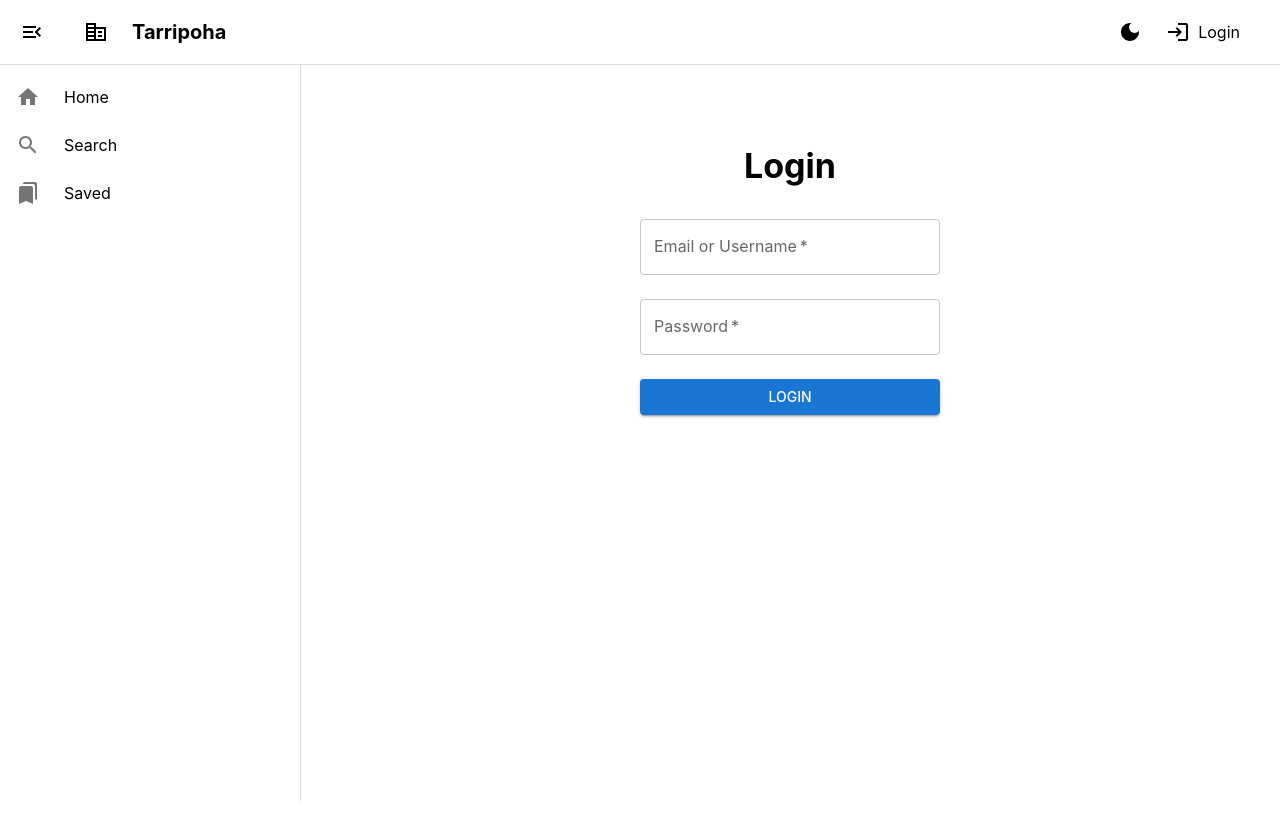
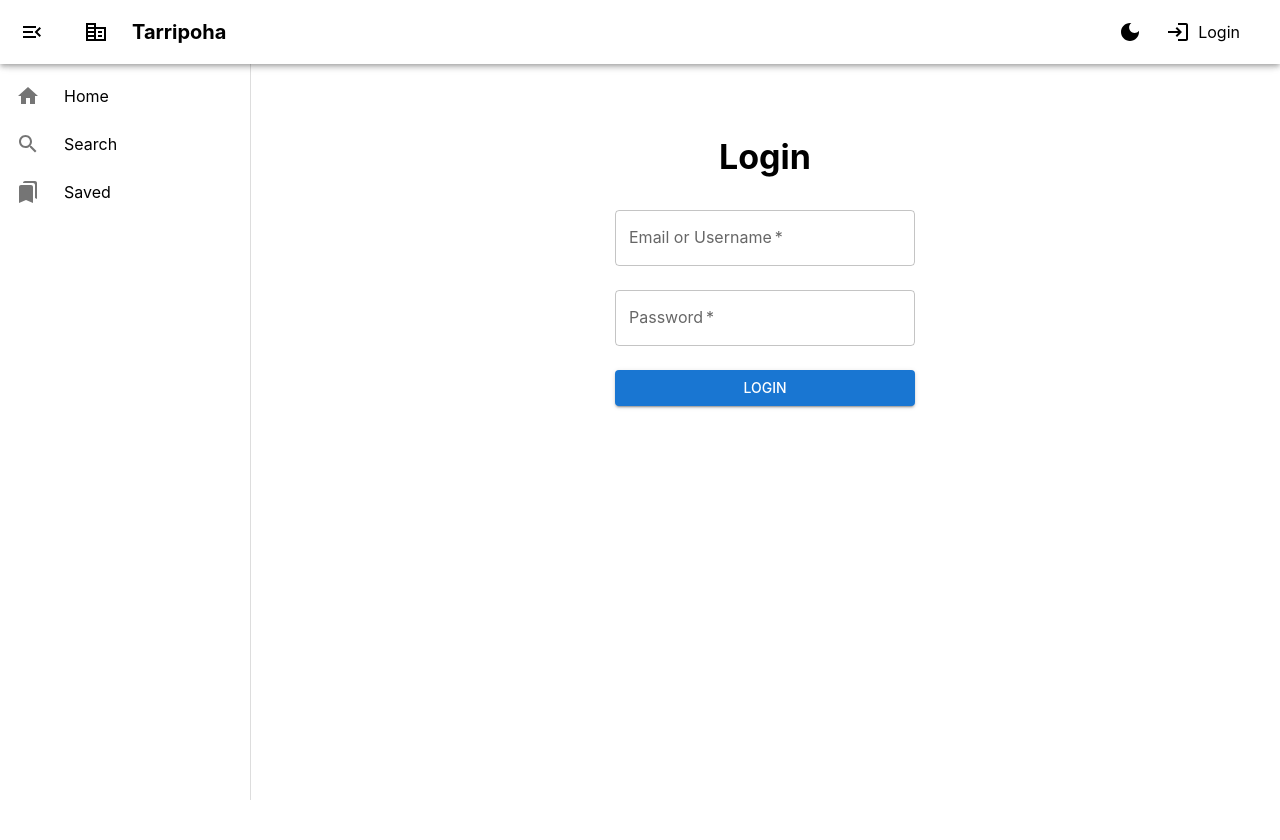
Before and after one commit to rajatsangrame/tarripoha-frontend, a React (Create React App) app: page /login in a window 1280 px wide. Both pictures are taken after a click on the button 32 px from the left and 32 px from the top of the page. Shown: the top 840 px of the page. Built offline with nearby package versions, Linux system fonts and the light colour scheme.

Commit message:
updated project structure

```diff
--- a/src/App.tsx
+++ b/src/App.tsx
@@ -1,11 +1,14 @@
-import { Outlet } from "react-router-dom";
+import React from "react";
+import { Box } from "@mui/material";
+import NavigationDrawer from "./component/NavigationDrawer";
+import { AppToolbar } from "./component/AppToolbar";
+import MainContainer from "./component/MainContainer";
 import { useState } from "react";
+import createCustomTheme from "./theme";
+import { AuthProvider } from "./context/AuthContext";
 import { ThemeProvider } from "@emotion/react";
-import createCustomTheme from "./theme";
-import { NavigationBar } from "./component/NavigationBar"
-import { AuthProvider } from "./context/AuthContext";
 
-export default function App() {
+const App: React.FC = () => {
   const [isDarkMode, setIsDarkMode] = useState(false);
   const [drawerOpen, setDrawerOpen] = useState(false);
 
@@ -15,28 +18,35 @@ export default function App() {
   const theme = createCustomTheme(isDarkMode ? "dark" : "light");
 
   const drawerWidthCollapsed = 60;
-  const drawerWidthExpanded = 300;
+  const drawerWidthExpanded = 250;
 
   return (
     <ThemeProvider theme={theme}>
+
       <AuthProvider>
-        <div style={{ minHeight: '100vh', background: isDarkMode ? "black" : "white" }}>
-          <NavigationBar toggleTheme={toggleTheme}
+        <Box display="flex" flexDirection="column" height="100vh">
+          <AppToolbar toggleTheme={toggleTheme}
             isDarkMode={isDarkMode}
             drawerOpen={drawerOpen}
             toggleDrawer={toggleDrawer} />
-          <div
-            style={{
+          <Box display="flex" flexDirection="row" width="100%" overflow="visible"
+            sx={{ flexShrink: 0 }}>
+            <NavigationDrawer
+              drawerOpen={drawerOpen}
+              drawerWidthCollapsed={drawerWidthCollapsed}
+              drawerWidthExpanded={drawerWidthExpanded}
+            />
+            <Box component="main" sx={{
               flexGrow: 1,
-              marginLeft: drawerOpen ? drawerWidthExpanded : drawerWidthCollapsed,
-              transition: "margin 0.3s ease-in-out",
-              padding: "16px"
-            }}
-          >
-            <Outlet />
-          </div>
-        </div>
+            }}>
+              <MainContainer />
+            </Box>
+
+          </Box>
+        </Box>
       </AuthProvider>
     </ThemeProvider>
   );
-}
+};
+
+export default App;
--- /dev/null
+++ b/src/AppRouter.tsx
@@ -0,0 +1,11 @@
+import React from "react";
+import { BrowserRouter as Router } from "react-router-dom";
+import App from "./App";
+
+const AppRouter: React.FC = () => (
+  <Router>
+    <App />
+  </Router>
+);
+
+export default AppRouter;
--- /dev/null
+++ b/src/component/AppToolbar.tsx
@@ -0,0 +1,40 @@
+import React from "react";
+import MenuIcon from "@mui/icons-material/Menu";
+import MenuOpen from "@mui/icons-material/MenuOpen";
+import LightModeIcon from "@mui/icons-material/LightMode";
+import DarkModeIcon from "@mui/icons-material/DarkMode";
+import CorporateFare from "@mui/icons-material/CorporateFare";
+import { AppBar, IconButton, Toolbar, Typography } from "@mui/material";
+import ToolbarAccount from "./ToolbarAccount";
+
+interface AppToolbarProps {
+    isDarkMode: boolean;
+    drawerOpen: boolean;
+    toggleTheme: () => void;
+    toggleDrawer: () => void;
+}
+export const AppToolbar: React.FC<AppToolbarProps> = ({ isDarkMode, drawerOpen, toggleTheme, toggleDrawer }) => {
+    return (
+        <AppBar position="fixed" sx={{ zIndex: (theme) => theme.zIndex.drawer + 1 }}>
+            <Toolbar>
+                <IconButton edge="start" color="inherit" aria-label="menu" onClick={toggleDrawer} sx={{ mr: 2 }}>
+                    {drawerOpen ? <MenuOpen /> : <MenuIcon />}
+                </IconButton>
+
+                <IconButton edge="start" color="inherit" aria-label="logo" sx={{ ml: 1, mr: 2 }}>
+                    <CorporateFare />
+                </IconButton>
+
+                <Typography variant="h6" sx={{ flexGrow: 1, fontWeight: "bold" }}>
+                    Tarripoha
+                </Typography>
+
+                <IconButton color="inherit" onClick={toggleTheme}>
+                    {isDarkMode ? <LightModeIcon /> : <DarkModeIcon />}
+                </IconButton>
+
+                <ToolbarAccount />
+            </Toolbar>
+        </AppBar>
+    );
+};
--- /dev/null
+++ b/src/component/DrawerHeader.tsx
@@ -0,0 +1,13 @@
+import { styled } from "@mui/material";
+
+const DrawerHeader = styled('div')(({ theme }) => ({
+    display: 'flex',
+    alignItems: 'center',
+    justifyContent: 'flex-end',
+    padding: theme.spacing(0, 1),
+    // necessary for content to be below app bar
+    ...theme.mixins.toolbar,
+}));
+
+
+export default DrawerHeader;
--- /dev/null
+++ b/src/component/MainContainer.tsx
@@ -0,0 +1,21 @@
+import React from "react";
+import { Routes, Route } from "react-router-dom";
+import Home from "../pages/Home";
+import Search from "../pages/Search";
+import Login from "../pages/Login";
+import DrawerHeader from "./DrawerHeader";
+import Saved from "../pages/Saved";
+
+const MainContainer: React.FC = () => (
+  <>
+    <DrawerHeader />
+    <Routes>
+      <Route path="/home" element={<Home />} />
+      <Route path="/search" element={<Search />} />
+      <Route path="/login" element={<Login />} />
+      <Route path="/saved" element={<Saved />} />
+    </Routes>
+  </>
+);
+
+export default MainContainer;
--- /dev/null
+++ b/src/component/NavigationDrawer.tsx
@@ -0,0 +1,58 @@
+import React from "react";
+import { Drawer, List, ListItem, ListItemText, ListItemButton, ListItemIcon, Toolbar, Box, styled } from "@mui/material";
+import HomeIcon from "@mui/icons-material/Home";
+import BookmarksIcon from "@mui/icons-material/Bookmarks";
+import SearchIcon from "@mui/icons-material/Search";
+import { Link } from "react-router-dom";
+import DrawerHeader from "./DrawerHeader";
+
+const menuItems = [
+  { text: "Home", icon: <HomeIcon />, path: "/home" },
+  { text: "Search", icon: <SearchIcon />, path: "/search" },
+  { text: "Saved", icon: <BookmarksIcon />, path: "/saved" },
+];
+
+interface NavigationDrawerProps {
+  drawerOpen: boolean;
+  drawerWidthExpanded: number;
+  drawerWidthCollapsed: number;
+}
+
+const NavigationDrawer: React.FC<NavigationDrawerProps> = ({ drawerOpen, drawerWidthCollapsed, drawerWidthExpanded }) => {
+  return (
+    <Box display="flex" flexDirection="column" height="100vh">
+      <Drawer variant="permanent" anchor="left"
+        sx={{
+          width: drawerOpen ? drawerWidthExpanded : drawerWidthCollapsed,
+          flexShrink: 0,
+          "& .MuiDrawer-paper": {
+            width: drawerOpen ? drawerWidthExpanded : drawerWidthCollapsed,
+            transition: "width 0.3s ease-in-out",
+          },
+        }}>
+        <DrawerHeader />
+        <List>
+          {menuItems.map((item, index) => (
+            <ListItem key={index} disablePadding sx={{ display: "flex", alignItems: "center" }}>
+              <ListItemButton
+                component={Link} to={item.path}>
+                <ListItemIcon sx={{ minWidth: "48px" }}>{item.icon}</ListItemIcon>
+                <ListItemText
+                  primary={item.text}
+                sx={{
+                  whiteSpace: "nowrap",
+                  opacity: drawerOpen ? 1 : 0,
+                  transition: "opacity 0.2s ease-in-out",
+                  boxSizing: "border-box",
+                }}
+                />
+              </ListItemButton>
+            </ListItem>
+          ))}
+        </List>
+      </Drawer>
+    </Box>
+  );
+};
+
+export default NavigationDrawer;
--- a/src/index.tsx
+++ b/src/index.tsx
@@ -1,49 +1,14 @@
-import React from 'react';
-import ReactDOM from 'react-dom/client';
-import './index.css';
-import App from './App';
-import { createBrowserRouter, RouterProvider } from 'react-router-dom';
+import React from "react";
+import ReactDOM from "react-dom/client";
+import AppRouter from "./AppRouter";
 import { QueryClient, QueryClientProvider } from "@tanstack/react-query";
-import Home from './pages/Home';
-import Search from './pages/Search';
-import Saved from './pages/Saved';
-import Login from './pages/Login';
 
+const root = ReactDOM.createRoot(document.getElementById("root") as HTMLElement);
 const queryClient = new QueryClient();
-
-const root = ReactDOM.createRoot(
-  document.getElementById('root') as HTMLElement
-);
-
-const router = createBrowserRouter([
-  {
-    path: "/",
-    element: <App />,
-    children: [
-      {
-        path: "/home",
-        element: <Home />,
-      },
-      {
-        path: "/search",
-        element: <Search />,
-      },
-      {
-        path: "/saved",
-        element: <Saved />,
-      },
-      {
-        path: "/login",
-        element: <Login />,
-      },
-    ],
-  },
-]);
-
 root.render(
   <React.StrictMode>
     <QueryClientProvider client={queryClient}>
-      <RouterProvider router={router} />
+      <AppRouter />
     </QueryClientProvider>
   </React.StrictMode>
 );
```
